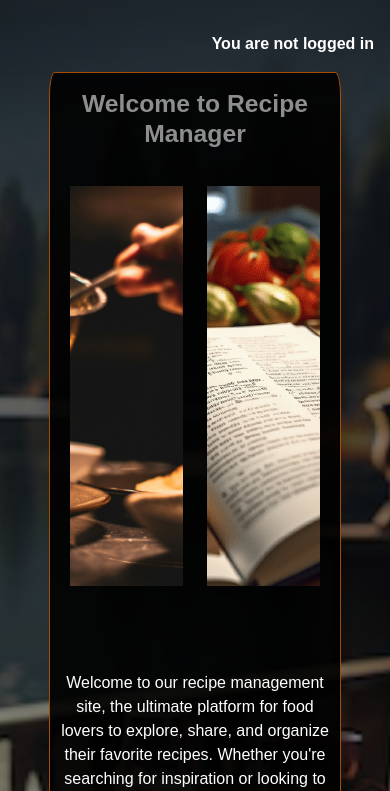
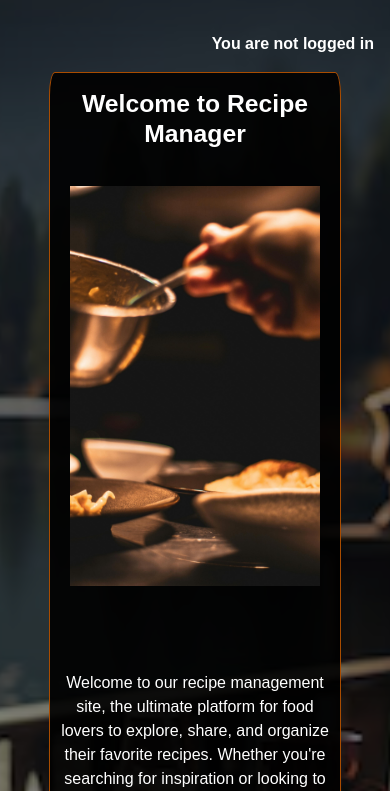
Before and after one commit to liam-2112/recipe-site, a Django app: page / in a window 390 px wide. Shown: the part 85-876 px from the top of the page. Run offline with Django 4.2, Linux system fonts and the light colour scheme; some libraries are stand-ins or nearby versions.

Commit message:
16 - Fixed screen responsiveness to fit images and cards across all screens more clearly.

```diff
--- a/home/templates/home/index.html
+++ b/home/templates/home/index.html
@@ -9,7 +9,7 @@
 <div class="row">
     <div class="col-12">
         <div class="container-fluid text-center px-2 card w-75">
-            <div class="mt-3 opacity">
+            <div class="mt-3">
                 <h2>
                     <strong>Welcome to Recipe Manager</strong>
                     <br>
@@ -19,11 +19,11 @@
 
             <!-- Images of food prep -->
             <div class="row mb-3 mx-auto">
-                <div class="col-6">
+                <div class="col-lg-6 col-md-12">
                     <img src="{% static 'images/homepic1.jpg' %}" alt="chef using a laddle to pour sauce over food "
                         class="img-fluid img-same">
                 </div>
-                <div class="col-6">
+                <div class="col-lg-6 d-lg-block d-none">
                     <img src="{% static 'images/homepic2.png' %}"
                         alt="an open recipe book on a table with ingredients layed around" class="img-fluid img-same">
                 </div>
--- a/recipes/templates/recipes/recipe_detail.html
+++ b/recipes/templates/recipes/recipe_detail.html
@@ -12,7 +12,7 @@
     <div class="row">
         <div class="col-md-6">
             {% if "placeholder" in recipe.image.url %}
-            <img src="{% static 'images/default.webp' %}" alt="placeholder-image" class="img-fluid">
+            <img src="{% static 'images/empty-plate.webp' %}" alt="placeholder-image" class="img-fluid">
             {% else %}
             <img src="{{ recipe.image.url }}" alt="{{ recipe.title }}" class="img-fluid">
             {% endif %}
--- a/recipes/templates/recipes/recipes.html
+++ b/recipes/templates/recipes/recipes.html
@@ -20,7 +20,7 @@
     <!-- Recipe Cards with Pagination -->
     <div class="row">
         {% for item in page_obj %}
-        <div class="col-md-4 mb-4">
+        <div class="col-xl-6 col-lg-6 col-md-6 mb-4">
             <div class="card h-100">
                 <a href="{% url 'recipe_detail' item.id %}" class="text-decoration-none text-white">
                     {% if "placeholder" in item.image.url %}
--- a/recipes/views.py
+++ b/recipes/views.py
@@ -9,7 +9,7 @@ from django.contrib import messages
 # Recipe List View with Pagination
 def recipe_list(request):
     recipes = MenuItem.objects.all().order_by('-id')  # Latest recipes first
-    paginator = Paginator(recipes, 9)               # 9 recipes per page
+    paginator = Paginator(recipes, 8)               # 8 recipes per page
     page_number = request.GET.get('page')
     page_obj = paginator.get_page(page_number)
     return render(request, 'recipes/recipes.html', {'page_obj': page_obj})
--- a/reviews/templates/reviews/reviews.html
+++ b/reviews/templates/reviews/reviews.html
@@ -14,7 +14,7 @@
   <div class="row m-0">
     {% for review in reviews %}
     {% if review.approved or review.author == user %}
-    <div class="col-12 col-md-6 col-lg-4 mb-4">
+    <div class="col-12 col-md-6 col-xl-4 mb-4">
       <div class="card m-0 h-100 {% if not review.approved and review.author == user %}faded{% endif %}">
         <div class="card-body">
           <!-- Take idea for star ratings from this project - https://github.com/doctypeKieran/ci-capstone-project -->
--- a/static/css/style.css
+++ b/static/css/style.css
@@ -64,10 +64,6 @@ body {
     align-self: center;
 }
 
-.clear {
-    text-decoration: none;
-    color: white;
-}
 
 .scrollmenu {
     overflow-x: auto;
--- a/templates/base.html
+++ b/templates/base.html
@@ -119,8 +119,8 @@
             <li>Follow us at :</li>
             <li>
                 <a href="https://github.com/liam-2112/recipe-site" target="_blank" rel="noopener"
-                    aria-label="Visit our GitHub page (opens in a new tab)"><i
-                        class="fa-brands fa-github git-logo"></i></a>
+                    aria-label="Visit our GitHub page (opens in a new tab)">
+                    <i class="fa-brands fa-github git-logo"></i></a>
             </li>
         </ul>
     </footer>
```
